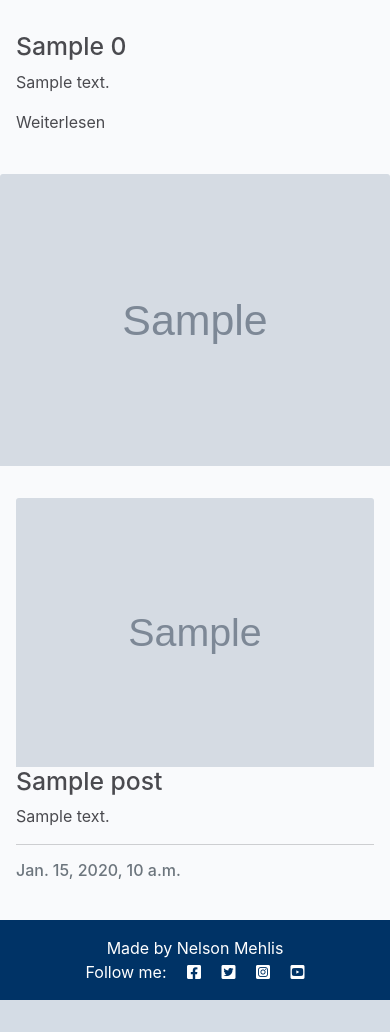
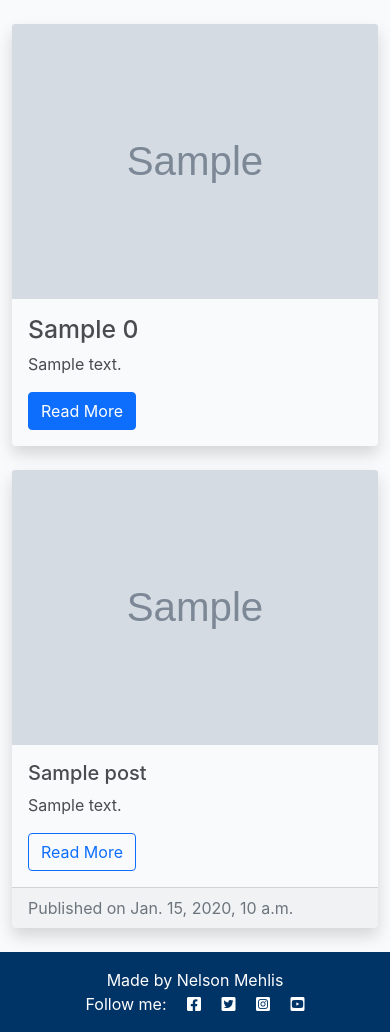
Before and after one commit to ThePyth0nKid/pp4-myblog, a Django app: template blog/templates/blog/index.html in a window 390 px wide. Shown: the part 56-1088 px from the top of the page. Before the commit the page ends 1056 px from the top, so only its background shows below. Run offline with Django 4.2, Linux system fonts and the light colour scheme; the template is opened without the code that fills it: most values are stand-ins (such as "Sample title", 1, 10 or a date in 2020); grey boxes marked "Sample" are stand-in pictures; parts of the project's set-up code (start-up, migrations or seed data) failed here and were passed over; some libraries are stand-ins or nearby versions.

Commit message:
Enhanced blog index page layout for improved aesthetics and responsiveness

```diff
--- a/blog/templates/blog/index.html
+++ b/blog/templates/blog/index.html
@@ -2,74 +2,68 @@
 {% load static %}
 {% block content %}
 
-<!-- index.html content starts here -->
-
-<!-- Neuester Post in Groß mit Bild -->
-<div class="row mt-3">
+<div class="container mt-4">
+    <!-- Latest Post with Image -->
     {% if post_list %}
+    <div class="card mb-4 shadow">
+        <div class="row no-gutters">
             <div class="col-md-6">
-        <div class="card mb-4">
+                {% if "placeholder" in post_list.0.featured_image.url %}
+                <img src="{% static 'images/default.png' %}" class="card-img-top" alt="placeholder image">
+                {% else %}
+                <img src="{{ post_list.0.featured_image.url }}" class="card-img-top" alt="{{ post_list.0.title }}">
+                {% endif %}
+            </div>
+            <div class="col-md-6">
                 <div class="card-body">
-                <!-- Details des neuesten Posts -->
                     <h2 class="card-title">{{ post_list.0.title }}</h2>
                     <p class="card-text">{{ post_list.0.excerpt }}</p>
-                <!-- Link zum neuesten Post -->
-                <a href="{% url 'post_detail' post_list.0.slug %}" class="post-link">Weiterlesen</a>
+                    <a href="{% url 'post_detail' post_list.0.slug %}" class="btn btn-primary">Read More</a>
                 </div>
             </div>
         </div>
-    <div class="col-md-6">
-        <!-- Conditional Image Display for the Latest Post -->
-        {% if "placeholder" in post_list.0.featured_image.url %}
-        <img src="{% static 'images/default.png' %}" class="post-image card-img-top" alt="placeholder image">
-        {% else %}
-        <img src="{{ post_list.0.featured_image.url }}" class="post-image card-img-top" alt="{{ post_list.0.title }}">
-        {% endif %}
     </div>
     {% endif %}
-</div>
 
-<!-- Blog Entries Column für die nächsten drei Posts -->
-<div class="col-12 mt-3 left">
+    <!-- Blog Entries Column for the next three posts -->
     <div class="row">
         {% for post in post_list|slice:"1:4" %}
         <div class="col-md-4">
-            <div class="card mb-4">
-                <div class="card-body">
-                    <!-- Conditional Image Display within the For-Loop for Other Posts -->
+            <div class="card mb-4 shadow">
                 {% if "placeholder" in post.featured_image.url %}
                 <img class="card-img-top" src="{% static 'images/default.png' %}" alt="placeholder image">
                 {% else %}
                 <img class="card-img-top" src="{{ post.featured_image.url }}" alt="{{ post.title }}">
                 {% endif %}
-                    <a href="{% url 'post_detail' post.slug %}" class="post-link">
-                        <h2 class="card-title">{{ post.title }}</h2>
+                <div class="card-body">
+                    <h5 class="card-title">{{ post.title }}</h5>
                     <p class="card-text">{{ post.excerpt }}</p>
-                    </a>
-                    <hr />
-                    <p class="card-text text-muted h6">{{ post.created_on}}</p>
+                    <a href="{% url 'post_detail' post.slug %}" class="btn btn-outline-primary">Read More</a>
+                </div>
+                <div class="card-footer text-muted">
+                    Published on {{ post.created_on }}
                 </div>
             </div>
         </div>
-        {% if forloop.counter|divisibleby:3 %}
-    </div>
-    <div class="row">{% endif %}
         {% endfor %}
-    </div>
     </div>
 
     {% if is_paginated %}
-<nav aria-label="Page navigation">
+    <nav aria-label="Page navigation" class="my-4">
         <ul class="pagination justify-content-center">
+            {% if page_obj.has_previous %}
+            <li class="page-item">
+                <a href="?page={{ page_obj.previous_page_number }}" class="page-link">« Prev</a>
+            </li>
+            {% endif %}
             {% if page_obj.has_next %}
-        <li>
-            <a href="?page={{ page_obj.next_page_number }}" class="page-link">
-                NEXT &raquo;</a>
+            <li class="page-item">
+                <a href="?page={{ page_obj.next_page_number }}" class="page-link">Next »</a>
             </li>
             {% endif %}
         </ul>
     </nav>
     {% endif %}
+</div>
 
-<!-- index.html content ends here -->
 {% endblock %}
```
Also changed, not shown: admin_dashboard/templates/admin_dashboard/admin_dashboard.html (line endings or trailing spaces). Lines whose indentation alone changed are shown as unchanged.
